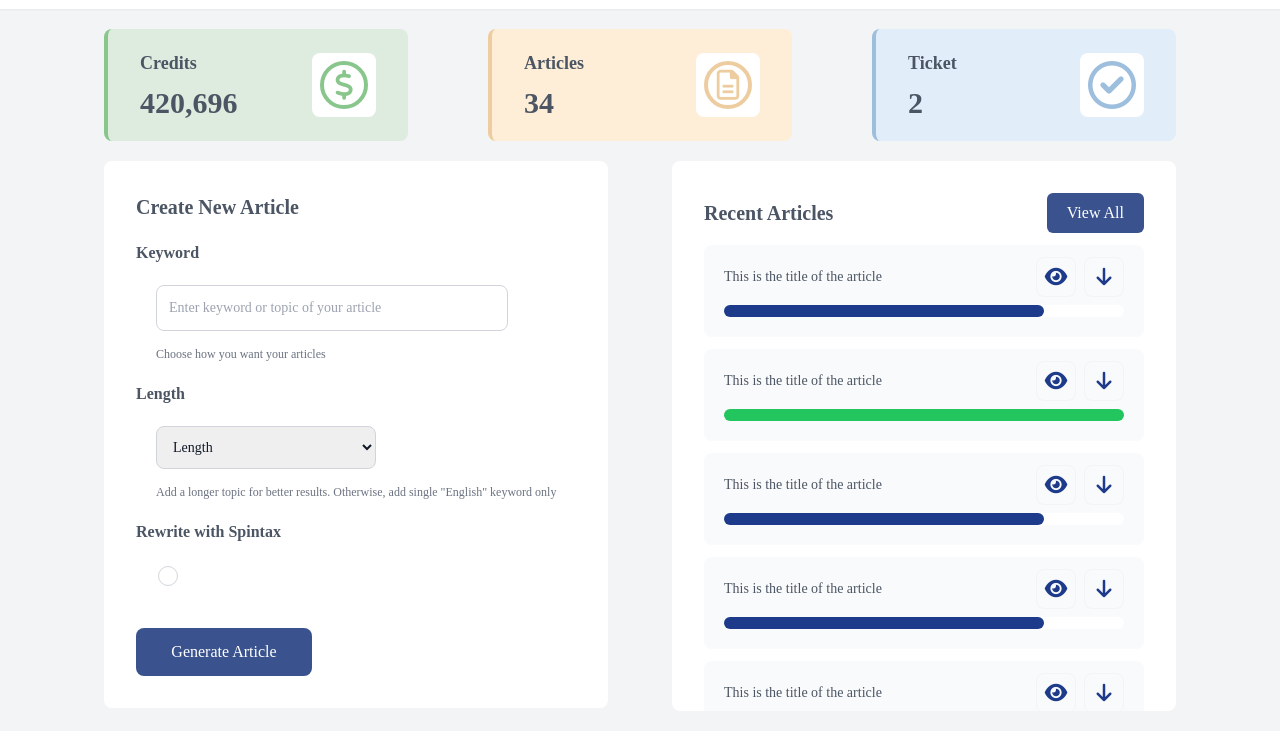
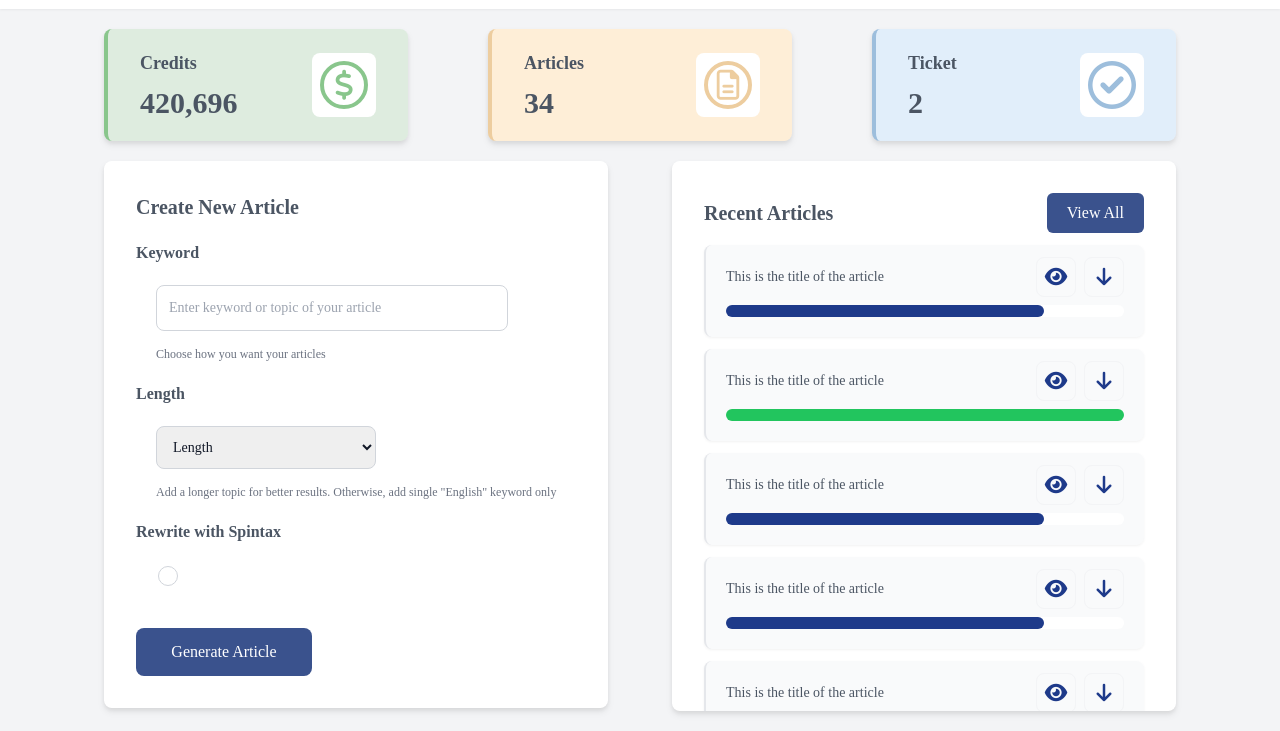
Before and after one commit to abirhasandipu/yive_writer_HTML, a website: page src/dashboard.html in a window 1280 px wide. Shown: the part 69-800 px from the top of the page. Drawn offline with Linux system fonts and the light colour scheme.

Commit message:
small improvement

```diff
--- a/src/dashboard.html
+++ b/src/dashboard.html
@@ -16,7 +16,7 @@
 	</head>
 	<body class="bg-gray-100 overflow-x-hidden laptop:overflow-y-scroll">
 		<div
-			class="w-screen h-auto bg-white px-32 tablet:px-10 wide-mobile:px-5 py-3 grid grid-cols-6 justify-between items-center shadow-sm"
+			class="w-screen h-auto bg-white px-32 tablet:px-10 wide-mobile:px-5 py-3 grid grid-cols-6 justify-between items-center drop-shadow-sm"
 		>
 			<!-- Logo -->
 			<div class="col-span-1 wide-tablet:col-span-3">
@@ -172,7 +172,7 @@
 			<!-- Card container Start -->
 			<div class="grid grid-cols-3 text-gray-600">
 				<!-- Card 1 -->
-				<div class="col-span-1 small-laptop:col-span-full">
+				<div class="col-span-1 small-laptop:col-span-full drop-shadow-md">
 					<div
 						class="flex justify-between items-center rounded-lg col-span-1 border-l-4 border-[#89C68C] mx-10 mt-5 bg-[#DEECDF] px-8 py-5"
 					>
@@ -195,7 +195,7 @@
 				</div>
 
 				<!-- Card 2 -->
-				<div class="col-span-1 small-laptop:col-span-full">
+				<div class="col-span-1 small-laptop:col-span-full drop-shadow-md">
 					<div
 						class="flex justify-between items-center rounded-lg col-span-1 border-l-4 border-[#EDCD9F] mx-10 mt-5 bg-[#FEEED7] px-8 py-5"
 					>
@@ -217,7 +217,7 @@
 					</div>
 				</div>
 				<!-- Card 3 -->
-				<div class="col-span-1 small-laptop:col-span-full">
+				<div class="col-span-1 small-laptop:col-span-full drop-shadow-md">
 					<div
 						class="flex justify-between items-center rounded-lg col-span-1 border-l-4 border-[#9DBEDC] mx-10 mt-5 bg-[#E1EEFA] px-8 py-5"
 					>
@@ -244,7 +244,9 @@
 			<!-- Form and List container start -->
 			<div class="grid grid-cols-2 mx-2">
 				<!-- Article Creation form -->
-				<div class="col-span-1 px-8 py-5 small-laptop:col-span-full">
+				<div
+					class="col-span-1 px-8 py-5 small-laptop:col-span-full drop-shadow-md"
+				>
 					<div class="bg-white rounded-lg px-8 py-8">
 						<h2 class="text-xl text-gray-600 font-semibold wide-mobile:text-lg">
 							Create New Article
@@ -317,7 +319,9 @@
 					</div>
 				</div>
 				<!-- Article list -->
-				<div class="col-span-1 px-8 py-5 small-laptop:col-span-full">
+				<div
+					class="col-span-1 px-8 py-5 small-laptop:col-span-full drop-shadow-md"
+				>
 					<div
 						id="article-list"
 						class="bg-white rounded-lg w-full px-8 py-8 h-[550px] overflow-y-scroll"
@@ -336,7 +340,9 @@
 						</div>
 						<div class="w-full text-gray-600">
 							<!-- item 1 -->
-							<div class="bg-gray-50 px-5 py-3 rounded-lg my-3">
+							<div
+								class="bg-gray-50 px-5 py-3 rounded-lg my-3 border-l-2 drop-shadow-sm"
+							>
 								<div class="flex justify-between items-center">
 									<h6 class="text-sm font">This is the title of the article</h6>
 									<div class="flex items-center gap-2">
@@ -361,7 +367,9 @@
 								</div>
 							</div>
 							<!-- other items -->
-							<div class="bg-gray-50 px-5 py-3 rounded-lg my-3">
+							<div
+								class="bg-gray-50 px-5 py-3 rounded-lg my-3 border-l-2 drop-shadow-sm"
+							>
 								<div class="flex justify-between items-center">
 									<h6 class="text-sm font">This is the title of the article</h6>
 									<div class="flex items-center gap-2">
@@ -385,7 +393,9 @@
 									</div>
 								</div>
 							</div>
-							<div class="bg-gray-50 px-5 py-3 rounded-lg my-3">
+							<div
+								class="bg-gray-50 px-5 py-3 rounded-lg my-3 border-l-2 drop-shadow-sm"
+							>
 								<div class="flex justify-between items-center">
 									<h6 class="text-sm font">This is the title of the article</h6>
 									<div class="flex items-center gap-2">
@@ -409,7 +419,9 @@
 									</div>
 								</div>
 							</div>
-							<div class="bg-gray-50 px-5 py-3 rounded-lg my-3">
+							<div
+								class="bg-gray-50 px-5 py-3 rounded-lg my-3 border-l-2 drop-shadow-sm"
+							>
 								<div class="flex justify-between items-center">
 									<h6 class="text-sm font">This is the title of the article</h6>
 									<div class="flex items-center gap-2">
@@ -433,7 +445,9 @@
 									</div>
 								</div>
 							</div>
-							<div class="bg-gray-50 px-5 py-3 rounded-lg my-3">
+							<div
+								class="bg-gray-50 px-5 py-3 rounded-lg my-3 border-l-2 drop-shadow-sm"
+							>
 								<div class="flex justify-between items-center">
 									<h6 class="text-sm font">This is the title of the article</h6>
 									<div class="flex items-center gap-2">
@@ -457,7 +471,9 @@
 									</div>
 								</div>
 							</div>
-							<div class="bg-gray-50 px-5 py-3 rounded-lg my-3">
+							<div
+								class="bg-gray-50 px-5 py-3 rounded-lg my-3 border-l-2 drop-shadow-sm"
+							>
 								<div class="flex justify-between items-center">
 									<h6 class="text-sm font">This is the title of the article</h6>
 									<div class="flex items-center gap-2">
```
Also changed, not shown: dist/output.css.
